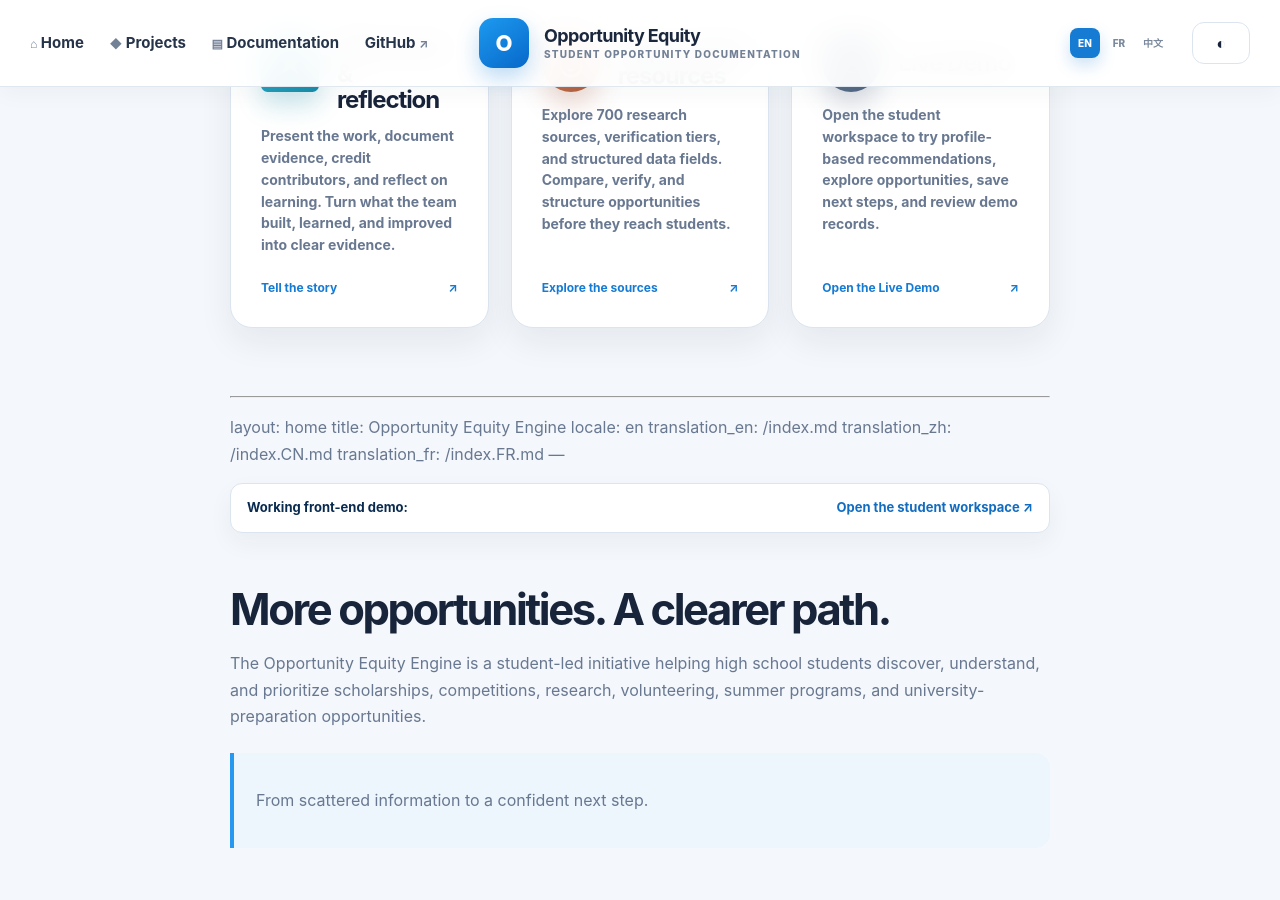
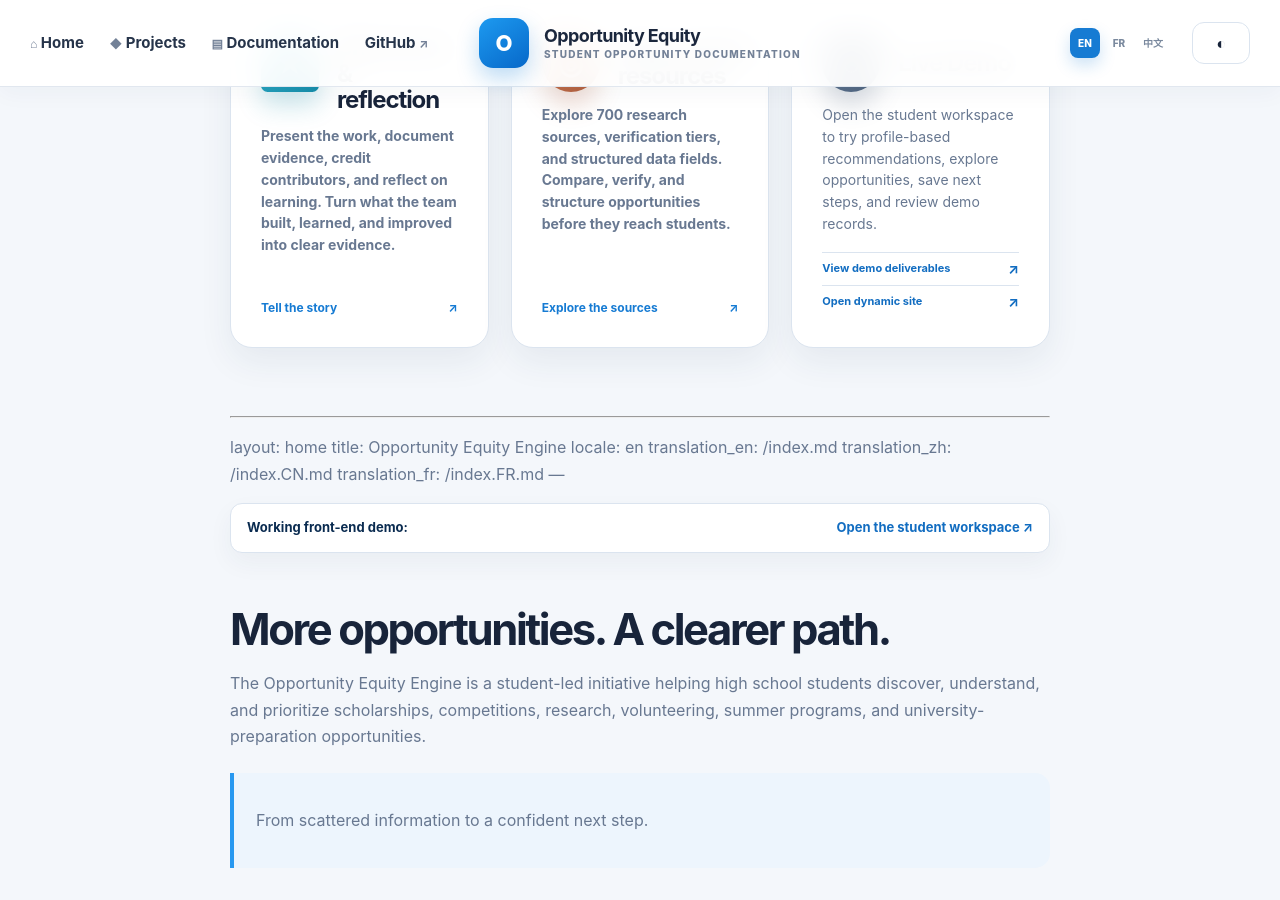
Before and after one commit to andyxuan2010/OpportunityEquityEngine, a Jekyll site: the page built from index.md, in a window 1280 px wide and 900 px high, scrolled down 1592 px. Built offline with Jekyll 4.4.1, drawn with Linux system fonts in a browser that asks for light colours; some of the changed lines change nothing that is shown.

Commit message:
Add dynamic site link to live demo card

```diff
--- a/_includes/library-cards.html
+++ b/_includes/library-cards.html
@@ -41,7 +41,8 @@
   {% assign card_sources_action = '探索来源' %}
   {% assign card_live_title = '在线演示' %}
   {% assign card_live_description = '打开学生工作区，体验基于个人资料的推荐、机会探索、收藏下一步和审核流程。' %}
-  {% assign card_live_action = '打开在线演示' %}
+  {% assign card_live_docs_action = '查看演示交付物' %}
+  {% assign card_live_dynamic_action = '打开动态网站' %}
   {% assign locale_suffix = '.CN' %}
 {% elsif page.locale == 'fr' %}
   {% assign library_heading = 'Explorer la bibliothèque' %}
@@ -86,7 +87,8 @@
   {% assign card_sources_action = 'Explorer les sources' %}
   {% assign card_live_title = 'Démonstration en direct' %}
   {% assign card_live_description = 'Ouvrez l’espace élève pour tester les recommandations, la recherche, les favoris et le processus de revue.' %}
-  {% assign card_live_action = 'Ouvrir la démonstration' %}
+  {% assign card_live_docs_action = 'Voir les livrables' %}
+  {% assign card_live_dynamic_action = 'Ouvrir le site dynamique' %}
   {% assign locale_suffix = '.FR' %}
 {% else %}
   {% assign library_heading = 'Explore the library' %}
@@ -131,7 +133,8 @@
   {% assign card_sources_action = 'Explore the sources' %}
   {% assign card_live_title = 'Live Demo' %}
   {% assign card_live_description = 'Open the student workspace to try profile-based recommendations, explore opportunities, save next steps, and review demo records.' %}
-  {% assign card_live_action = 'Open the Live Demo' %}
+  {% assign card_live_docs_action = 'View demo deliverables' %}
+  {% assign card_live_dynamic_action = 'Open dynamic site' %}
   {% assign locale_suffix = '' %}
 {% endif %}
 
@@ -175,8 +178,9 @@
     <a class="library-card library-card-orange" href="docs/10-opportunity-sources/Opportunity_Equity_Engine_600_Sources{{ locale_suffix }}.html">
       <span class="library-icon library-icon-sources">◎</span><strong>{{ card_sources_title }}</strong><span>{{ card_sources_description }}</span><b>{{ card_sources_action }} <span aria-hidden="true">↗</span></b>
     </a>
-    <a class="library-card library-card-blue" href="https://app-opportunity-dev.azurewebsites.net/">
-      <span class="library-icon library-icon-live">◌</span><strong>{{ card_live_title }}</strong><span>{{ card_live_description }}</span><b>{{ card_live_action }} <span aria-hidden="true">↗</span></b>
-    </a>
+    <div class="library-card library-card-blue">
+      <span class="library-icon library-icon-live">◌</span><strong>{{ card_live_title }}</strong><span>{{ card_live_description }}</span>
+      <div class="library-card-links" aria-label="{{ card_live_title }} links"><a href="docs/06-demo/DEMO_DELIVERABLES{{ locale_suffix }}.html">{{ card_live_docs_action }} <span aria-hidden="true">↗</span></a><a href="https://app-opportunity-dev.azurewebsites.net/">{{ card_live_dynamic_action }} <span aria-hidden="true">↗</span></a></div>
+    </div>
   </div>
 </section>
```
